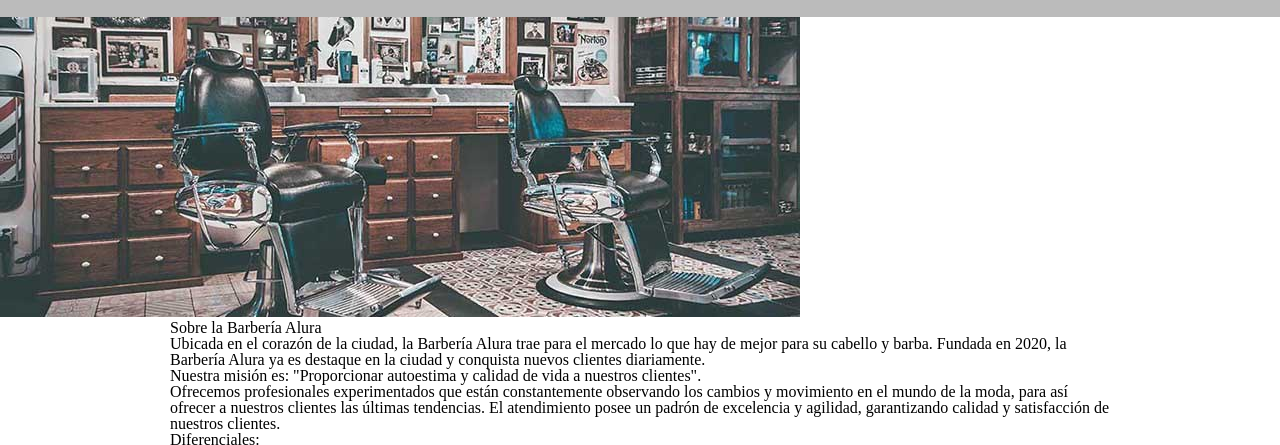
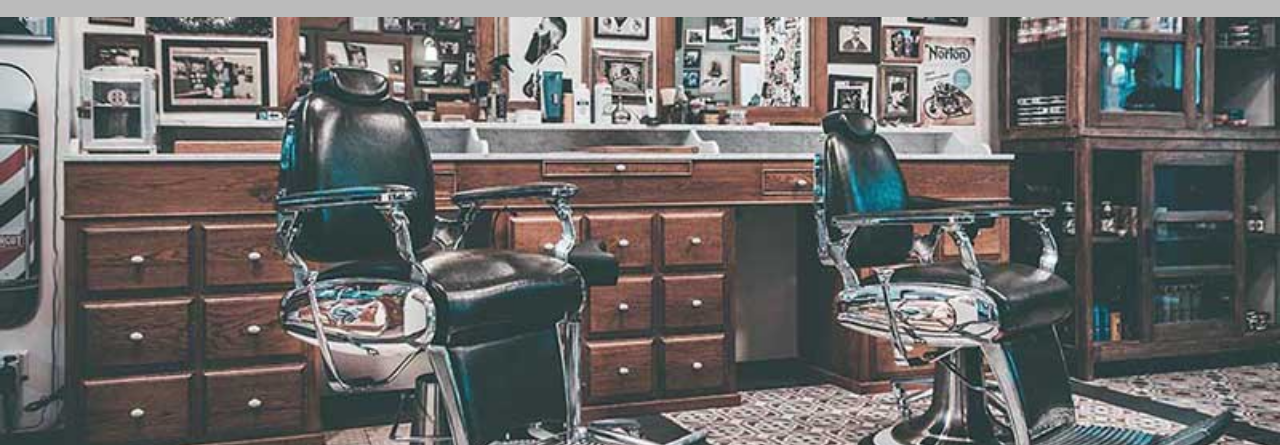
Before and after one commit to VanessaChV/Barberia-Alura, a plain HTML site: page index.html in a window 1280 px wide. Shown: the part 276-721 px from the top of the page. Drawn offline with Linux system fonts and the light colour scheme; files whose address does not match are found by name.

Commit message:
HOME - Ajuste tamaño banner

```diff
--- a/index.html
+++ b/index.html
@@ -31,7 +31,7 @@
 
         </header>
 
-        <img id="banner" src="Photos/banner.jpg">
+        <img class="banner" src="Photos/banner.jpg">
 
         <main>
 
--- a/style.css
+++ b/style.css
@@ -156,3 +156,9 @@ td, th {
     border: 1px solid #000000;
     padding: 8px 16px;
 }
+
+/*CSS home */
+
+.banner {
+    width: 100%;
+}
```
